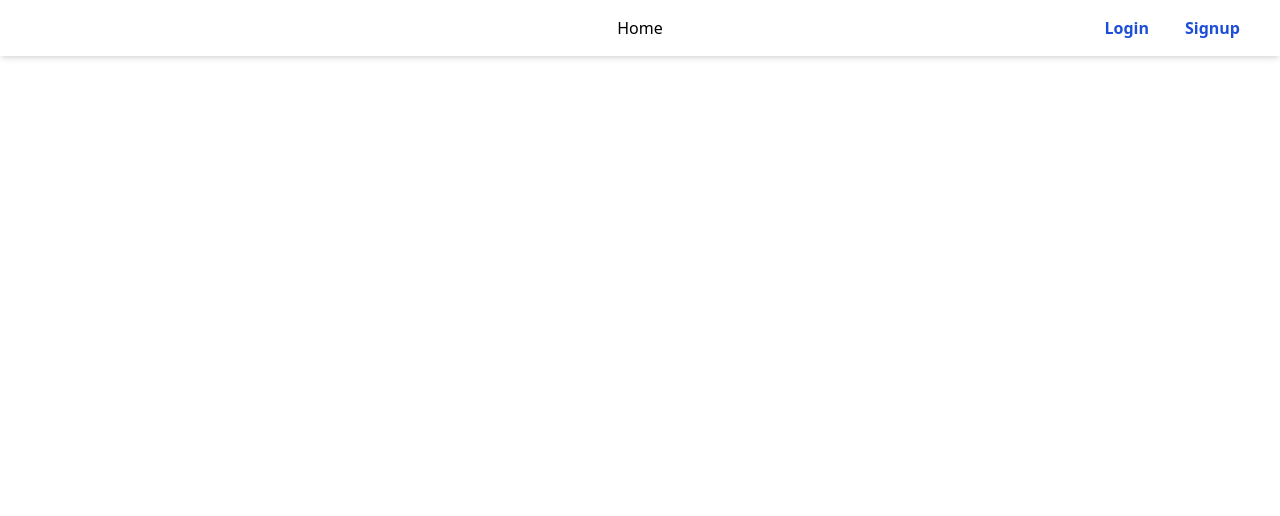
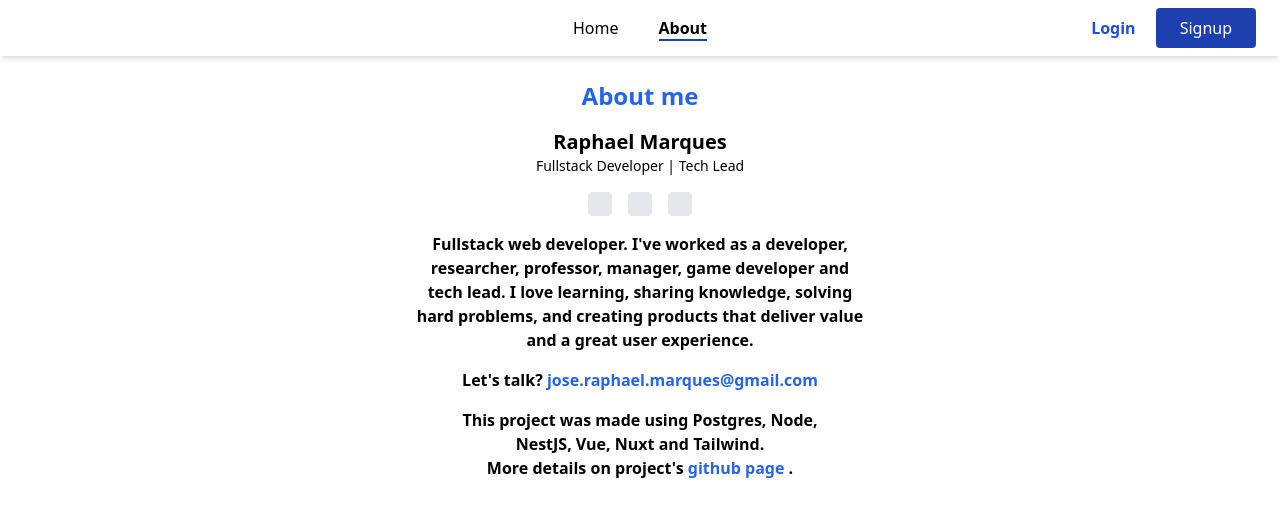
Before and after one commit to raphaelmarques2/my-resumes, a Nuxt app in the folder my-resumes-front/: page /about in a window 1280 px wide. Before the commit this address had no page. Shown: the top 516 px of the page. Built offline with nearby package versions, Linux system fonts and the light colour scheme.

Commit message:
index and about pages content

```diff
--- a/my-resumes-front/components/TheHeader.vue
+++ b/my-resumes-front/components/TheHeader.vue
@@ -7,6 +7,9 @@
       <NuxtLink to="/my-resumes" v-if="isLoggedIn">
         <TabItem label="My Resumes" :selected="isMyResumes" />
       </NuxtLink>
+      <NuxtLink to="/about">
+        <TabItem label="About" :selected="isAbout" />
+      </NuxtLink>
     </div>
     <div class="absolute right-6 top-0 bottom-0 flex items-center gap-1">
       <template v-if="!isLoggedIn">
@@ -14,7 +17,7 @@
           <TextButton label="Login" />
         </NuxtLink>
         <NuxtLink href="/signup">
-          <TextButton label="Signup" />
+          <MainButton label="Signup" />
         </NuxtLink>
       </template>
       <template v-if="isLoggedIn">
@@ -29,6 +32,7 @@ const route = useRoute();
 
 const isHome = computed(() => route.path == "/");
 const isMyResumes = computed(() => route.path === "/my-resumes");
+const isAbout = computed(() => route.path == "/about");
 
 const auth = useAuth();
 
--- /dev/null
+++ b/my-resumes-front/pages/about.vue
@@ -0,0 +1,62 @@
+<template>
+  <main>
+    <div class="flex flex-col items-center space-y-4">
+      <h1 class="text-blue-600">About me</h1>
+      <div class="text-center">
+        <h2 class="font-bold">Raphael Marques</h2>
+        <p class="text-sm">Fullstack Developer | Tech Lead</p>
+      </div>
+      <div class="flex space-x-4">
+        <NuxtLink to="mailto:jose.raphael.marques@gmail.com">
+          <div class="link-icon">
+            <Icon name="email" />
+          </div>
+        </NuxtLink>
+        <NuxtLink to="https://www.linkedin.com/in/raphaelmarques84/">
+          <div class="link-icon">
+            <Icon name="linkedin" />
+          </div>
+        </NuxtLink>
+        <NuxtLink to="https://github.com/raphaelmarques2">
+          <div class="link-icon">
+            <Icon name="github" />
+          </div>
+        </NuxtLink>
+      </div>
+      <p class="max-w-md text-center font-semibold">
+        Fullstack web developer. I've worked as a developer, researcher,
+        professor, manager, game developer and tech lead. I love learning,
+        sharing knowledge, solving hard problems, and creating products that
+        deliver value and a great user experience.
+      </p>
+      <p class="font-semibold">
+        Let's talk?
+        <NuxtLink to="mailto:jose.raphael.marques@gmail.com" class="link">
+          jose.raphael.marques@gmail.com
+        </NuxtLink>
+      </p>
+      <p class="max-w-md text-center font-semibold">
+        This project was made using Postgres, Node,<br />
+        NestJS, Vue, Nuxt and Tailwind. <br />More details on project's
+        <NuxtLink
+          to="https://github.com/raphaelmarques2/my-resumes"
+          class="link"
+        >
+          github page
+        </NuxtLink>
+        .
+      </p>
+    </div>
+  </main>
+</template>
+
+<script setup lang="ts"></script>
+
+<style scoped>
+.link-icon {
+  @apply w-6 h-6 rounded flex items-center justify-center bg-gray-200 hover:bg-gray-300;
+}
+.link {
+  @apply text-blue-600 font-semibold hover:underline;
+}
+</style>
--- a/my-resumes-front/pages/index.vue
+++ b/my-resumes-front/pages/index.vue
@@ -1,9 +1,22 @@
 <template>
-  <main>
-    <h1>Home</h1>
+  <main class="flex flex-col items-center space-y-4">
+    <h1 class="text-blue-600">My Resumes</h1>
+    <p class="max-w-md text-center font-semibold">
+      Lorem ipsum dolor sit amet consectetur adipisicing elit. Dolorem quo
+      officia dolore repudiandae suscipit. Nulla quam illum dolore, nostrum vel
+      perferendis ipsum eum? Doloribus culpa velit quo ipsa, dolore a!
+    </p>
+    <div v-if="!auth.isLoggedIn.value" class="text-center">
+      <p>Start by creating your account!</p>
+      <NuxtLink to="/signup">
+        <MainButton label="Click here" class="w-80 mt-4" />
+      </NuxtLink>
+    </div>
   </main>
 </template>
 
-<script setup lang="ts"></script>
+<script setup lang="ts">
+const auth = useAuth();
+</script>
 
 <style scoped></style>
```
